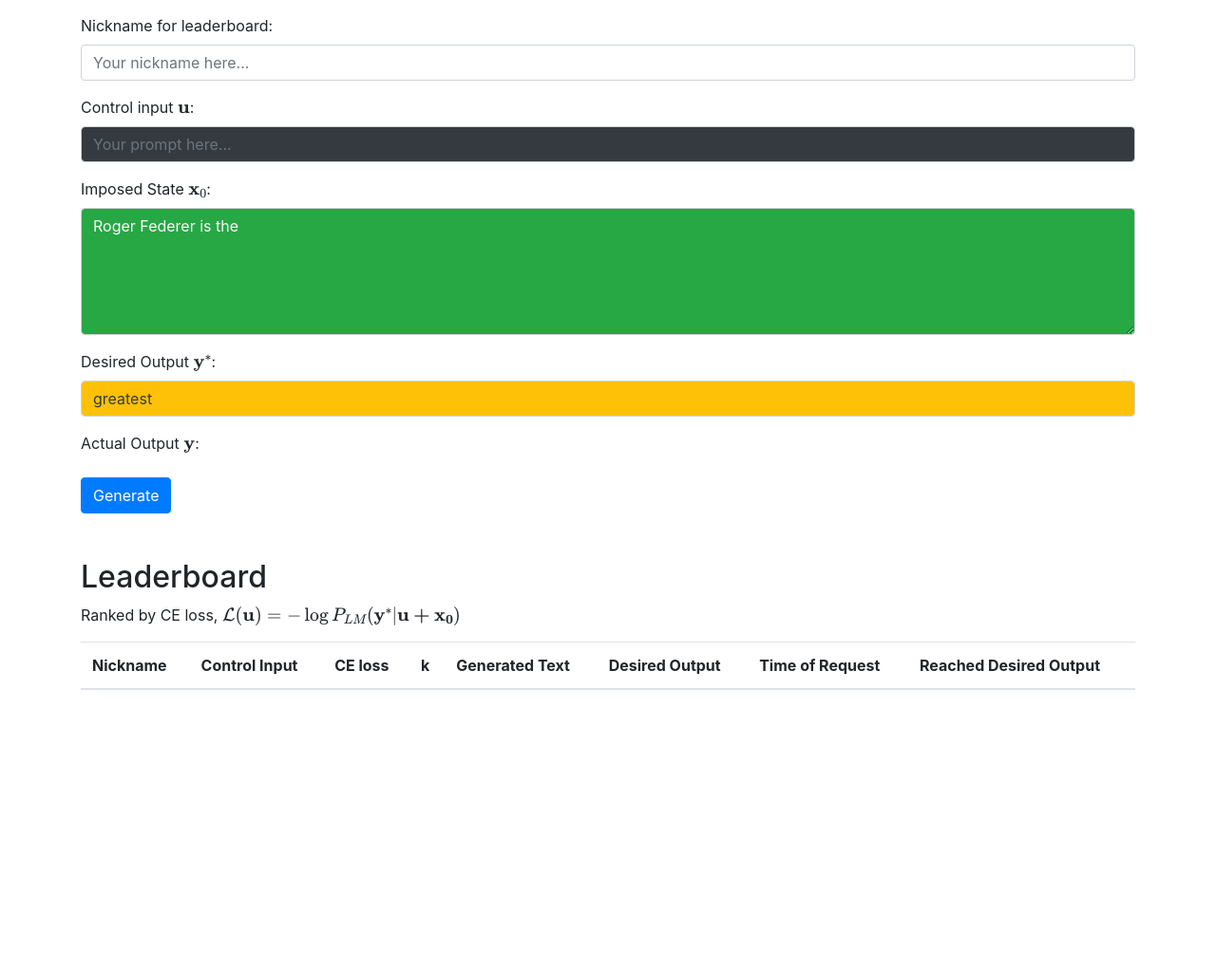
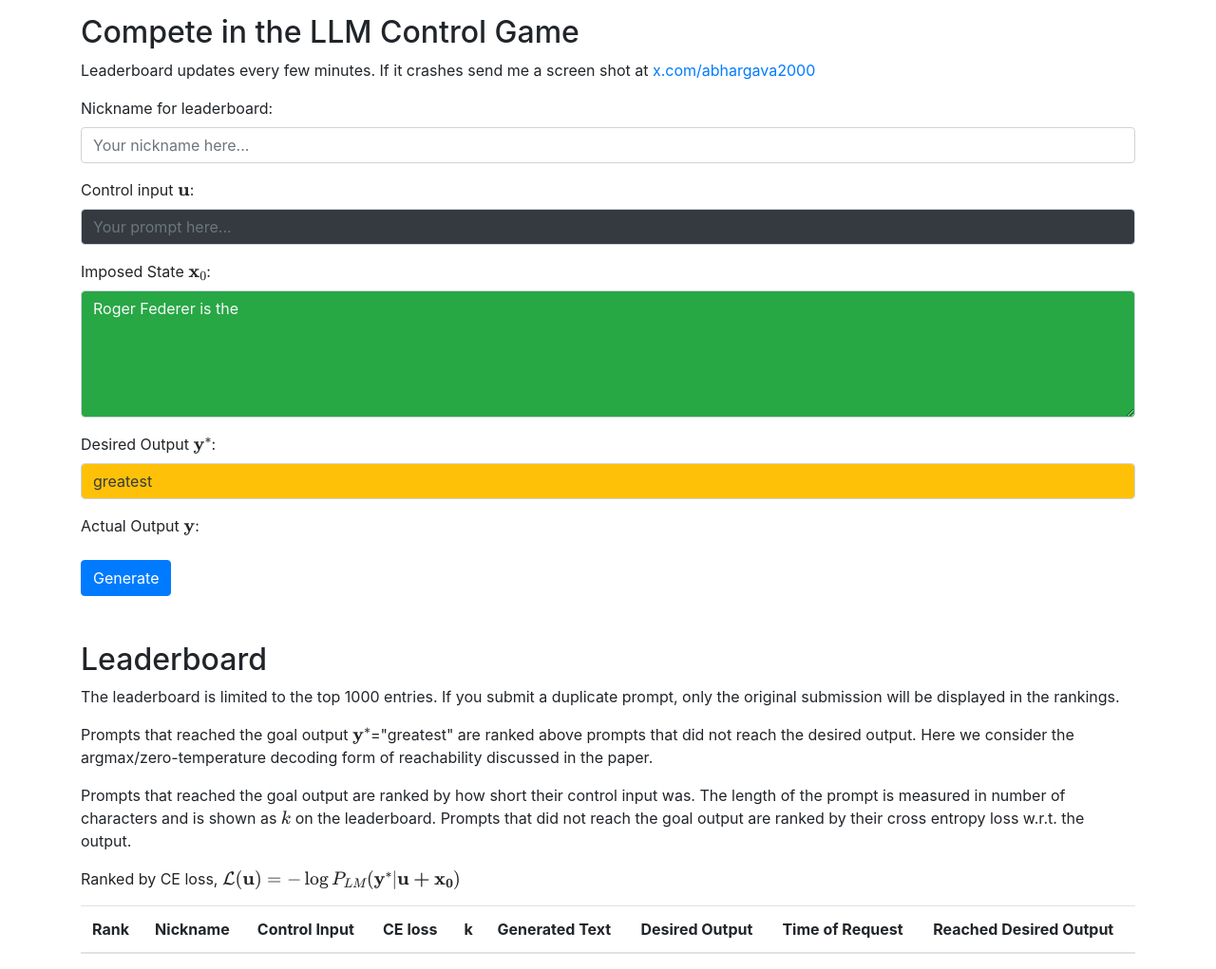
Before and after one commit to amanb2000/control.languagegame.io, a FastAPI app: page / in a window 1280 px wide. Shown: the part 611-1632 px from the top of the page at 95% size. Before the commit the page ends 1338 px from the top, so only its background shows below. Run offline with FastAPI, Linux system fonts and the light colour scheme; lists and menus that the app fills with data are empty; some libraries are stand-ins or nearby versions.

Commit message:
Update page

```diff
--- a/templates/index.html
+++ b/templates/index.html
@@ -64,6 +64,8 @@
             <input name="num_tokens" value="6" readonly>
             <button type="submit" class="btn btn-primary">Generate</button>
         </form> -->
+        <h2>Compete in the LLM Control Game</h2>
+        <p>Leaderboard updates every few minutes. If it crashes send me a screen shot at <a href="https://x.com/abhargava2000">x.com/abhargava2000</a></p>
         <form hx-post="/inferencegenerate" hx-target="#generated-text">
             <div class="form-group">
                 <label for="nickname">Nickname for leaderboard:</label>
@@ -97,10 +99,29 @@
     </div>
     <div class="container mt-5">
         <h2>Leaderboard</h2>
+        <p>
+            The leaderboard is limited to the top 1000 entries. If you submit a
+            duplicate prompt, only the original submission will be displayed in
+            the rankings.
+        </p>
+        <p>
+            Prompts that reached the goal output \(\mathbf y^*\)="greatest" are
+            ranked above prompts that did not reach the desired output. Here we
+            consider the argmax/zero-temperature decoding form of reachability
+            discussed in the paper.
+        </p>
+        <p>
+            Prompts that reached the goal output are ranked by how short their
+            control input was. The length of the prompt is measured in number of
+            characters and is shown as \(k\) on the leaderboard.
+            Prompts that did not reach the goal output are ranked by their
+            cross entropy loss w.r.t. the output.
+        </p>
         <p>Ranked by CE loss, \(\mathcal L(\mathbf u) = -\log P_{LM}(\mathbf y^* | \mathbf{u + x_0})\)</p>
         <table class="table table-striped">
             <thead>
                 <tr>
+                    <th>Rank</th>
                     <th>Nickname</th>
                     <th>Control Input</th>
                     <th>CE loss</th>
@@ -132,7 +153,7 @@
                         // Create the content for the top-ranked prompt engineer
                         const topEngineerContent = `
                         <div class="alert alert-success" role="alert">
-                            <h4 class="alert-heading">Top Prompt Engineer: ${topEntry['nickname']} (${topEntry['time of request']})</h4>
+                            <h4 class="alert-heading">Champion Prompt Engineer: ${topEntry['nickname']} (${topEntry['time of request']})</h4>
                             <ul>
                             <li><strong>Reached Desired Output:</strong> ${topEntry['reached desired output']}</li>
                             <li><strong>Prompt Length (k):</strong> ${topEntry['k']}</li>
@@ -151,8 +172,10 @@
                         // Add "table-success" class to highlight the row in green
                         row.classList.add('table-success');
                     }
+                    console.log("rank: ", entry['rank'])
 
                     row.innerHTML = `
+                        <td>${entry['rank']}</td>
                         <td>${entry['nickname']}</td>
                         <td>${entry['control input']}</td>
                         <td>${entry['ce loss']}</td>
```
Also changed, not shown: 1 other file.
